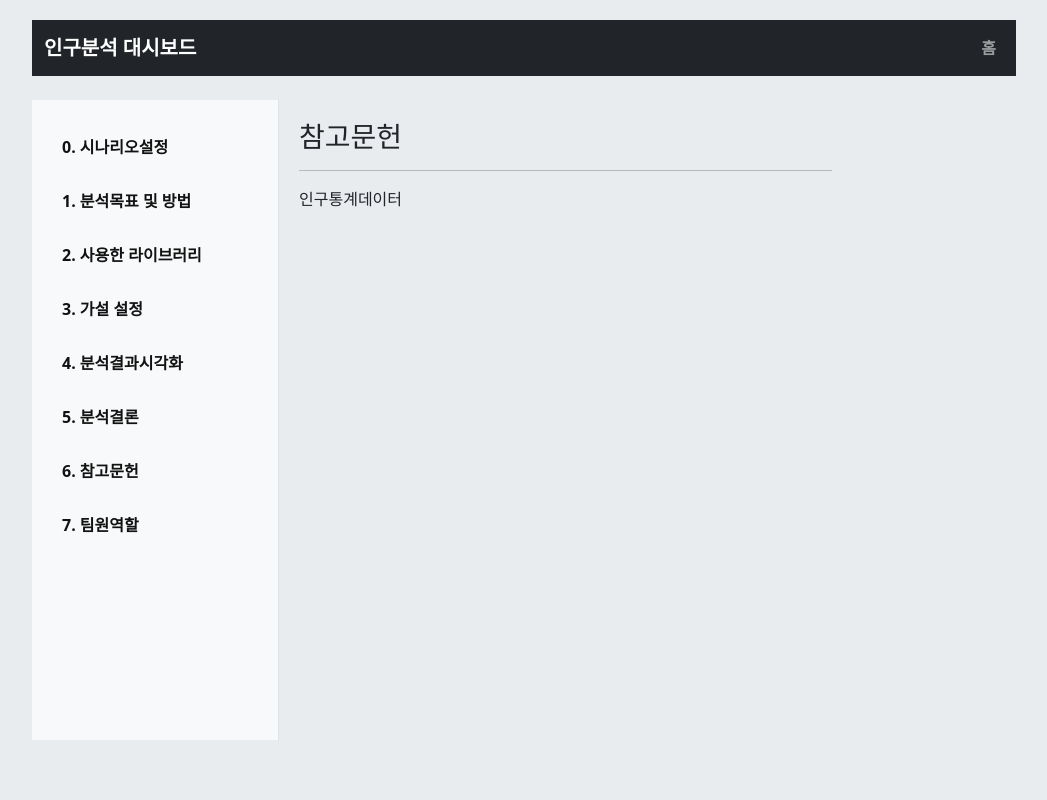
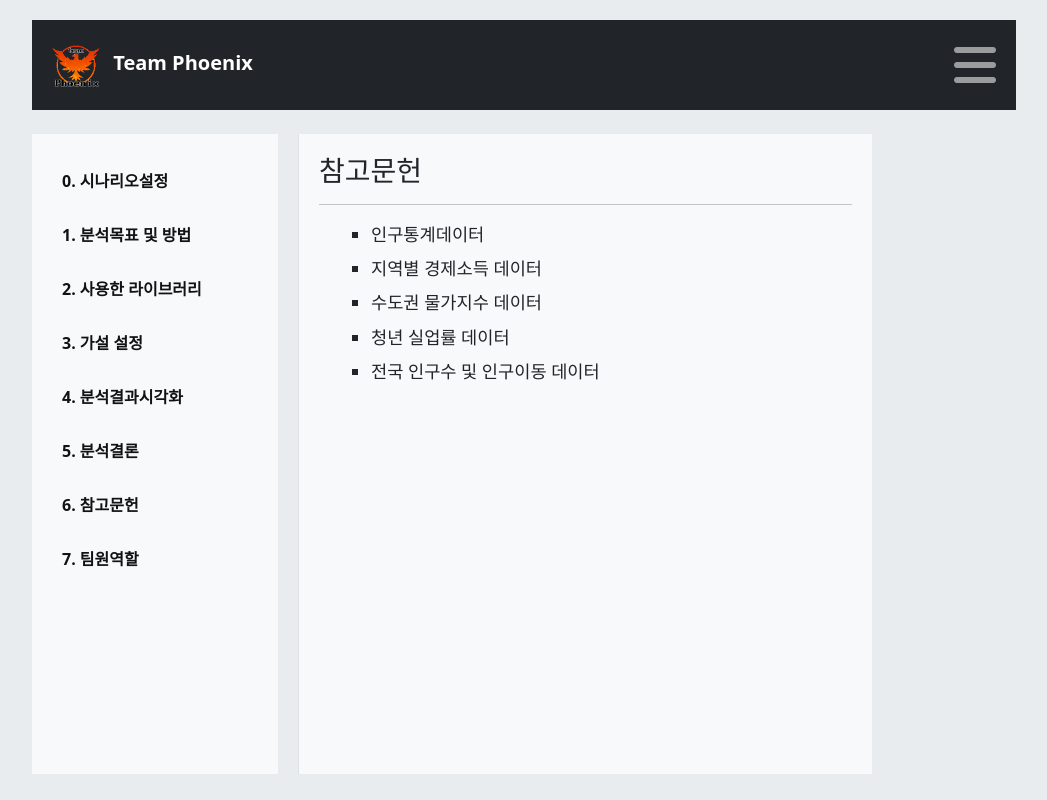
Before and after one commit to Phoenix-EDA-Team/EDA-Demographic, a Flask app: page /references in a window 1280 px wide. Shown: the whole page, without its empty margins (116-1163 px from the left). Run offline with Flask 3, Linux system fonts and the light colour scheme; some libraries are stand-ins or nearby versions.

Commit message:
Feat : 웹페이지 테스트용 그래프및 기본틀 추가

```diff
--- a/FlaskWeb/app.py
+++ b/FlaskWeb/app.py
@@ -42,4 +42,4 @@ def team():
     return render_template('7team.html')
 
 if __name__ == '__main__':
-    app.run(debug=True)
+    app.run(debug=True,port=5001)
--- a/FlaskWeb/static/css/main.css
+++ b/FlaskWeb/static/css/main.css
@@ -3,6 +3,11 @@ body {
     max-width: 80%;
     margin: 0 auto;
     background-color: #e9ecef;
+}
+
+#logo{
+    height: 64px;
+    width: 64px;
 }
 
 a{
@@ -11,16 +16,21 @@ a{
     font-weight: bolder;
     color: #121212;
 }
-
+i{
+    font-size: 48px;
+}
 .sidebar {
      background-color: #f8f9fa;
      padding: 20px;
+     margin-right: 20px;
      height: 80vh;
-}
+    }
 
 .contents {
+    background-color: #f8f9fa;
     padding: 20px;
-     border-left: 1px solid #dee2e6;
+    border-left: 1px solid #dee2e6;
+    position: relative;
 }
 .menu-item {
     cursor: pointer;
--- a/FlaskWeb/templates/2libraries.html
+++ b/FlaskWeb/templates/2libraries.html
@@ -5,8 +5,8 @@
 <hr>
 <div class="row">
     <div class="col-4">
-        <img src="/static/pandas.png" class="img-fluid" style="height:100px">
-        <img src="/static/numpy.png" class="img-fluid" style="height:100px">
+        <img src="/static/img/pandas.png" class="img-fluid" style="height:100px">
+        <img src="/static/img/numpy.png" class="img-fluid" style="height:100px">
     </div>
     <div class="col-8">
         <h5>주요 라이브러리:</h5>
--- a/FlaskWeb/templates/4visualization.html
+++ b/FlaskWeb/templates/4visualization.html
@@ -3,6 +3,6 @@
 {% block content %}
 <h3>분석 결과 시각화</h3>
 <hr>
-<img src="/static/graph1.png" class="img-fluid">
+<img src="/static/img/graph/전체분포 - 연도별 증감추이.png" class="img-fluid">
 <p>이것은 예시 시각화 결과입니다</p>
 {% endblock %}
--- a/FlaskWeb/templates/5conclusion.html
+++ b/FlaskWeb/templates/5conclusion.html
@@ -3,6 +3,6 @@
 {% block content %}
 <h3>분석 결론</h3>
 <hr>
-<img src="/static/conclusion.png" class="img-fluid" style="width:50%">
+<img src="/static/img/graph/전체분포 - 이상치분포.png" class="img-fluid" >
 <p>결론: 데이터 분석 결과 ...</p>
 {% endblock %}
--- a/FlaskWeb/templates/6references.html
+++ b/FlaskWeb/templates/6references.html
@@ -3,5 +3,13 @@
 {% block content %}
 <h3>참고문헌</h3>
 <hr>
-<div>인구통계데이터</div>
+
+<ul>
+    <li>인구통계데이터</li>
+    <li>지역별 경제소득 데이터</li>
+    <li>수도권 물가지수 데이터</li>
+    <li>청년 실업률 데이터</li>
+    <li>전국 인구수 및 인구이동 데이터</li>
+</ul>
+
 {% endblock %}
--- a/FlaskWeb/templates/main.html
+++ b/FlaskWeb/templates/main.html
@@ -1,24 +1,31 @@
-<!-- templates/base.html -->
 <!DOCTYPE html>
 <html>
 <head>
-    <title>인구분석 대시보드</title>
+    <title>불4조 인구분석 대시보드</title>
     <!-- 부트스트랩 CDN -->
     <link href="https://cdn.jsdelivr.net/npm/bootstrap@5.1.3/dist/css/bootstrap.min.css" rel="stylesheet">
+    <!-- XE-icon CDN -->
+    <link rel="stylesheet" href="//cdn.jsdelivr.net/npm/xeicon@2.3.3/xeicon.min.css">
+    <!-- fontawsom CDN -->
+    <link rel="stylesheet" href="https://cdnjs.cloudflare.com/ajax/libs/font-awesome/6.0.0-beta3/css/all.min.css">
     <!-- Axios CDN -->
     <script src="https://cdn.jsdelivr.net/npm/axios/dist/axios.min.js"></script>
     <!-- CSS -->
     <link rel="stylesheet" href="{{ url_for('static', filename='css/main.css') }}">
     <!-- JS -->
     <script src="{{ url_for('static', filename='js/main.js') }}"></script>
+    <!-- favicon -->
+    <link rel="icon" href="{{ url_for('static', filename='/favicon.ico') }}" type="image/x-icon">
 </head>
 <body>
     <!-- 내비게이션바 -->
     <nav class="navbar navbar-expand-lg navbar-dark bg-dark mb-4">
         <div class="container-fluid">
-            <a class="navbar-brand" href="/">인구분석 대시보드</a>
+            <a class="navbar-brand" href="/"><img id='logo' src="{{ url_for('static', filename='/favicon.ico') }}" alt=""> Team Phoenix </a>
             <div class="navbar-nav">
-                <a class="nav-link" href="/">홈</a>
+                <a class="nav-link" href="/">
+                    <i class="fas fa-bars"></i>
+                </a>
             </div>
         </div>
     </nav>
@@ -42,7 +49,10 @@
 
             <!-- 콘텐츠 -->
             <div class="col-7 contents">
-                {% block content %}{% endblock %}
+                {% block content %}
+                <h3>메인</h3>
+                <hr>
+                {% endblock %}
             </div>
         </div>
     </div>
```
Also changed, not shown: FlaskWeb/templates/main copy.html (deleted, +0 -54 lines), FlaskWeb/static/favicon.ico (added), FlaskWeb/static/img/graph/전체분포 - 연도별 증감추이.png (added), FlaskWeb/static/img/graph/전체분포 - 이상치분포.png (added), FlaskWeb/static/img/numpy.png (added), FlaskWeb/static/img/pandas.png (added).
